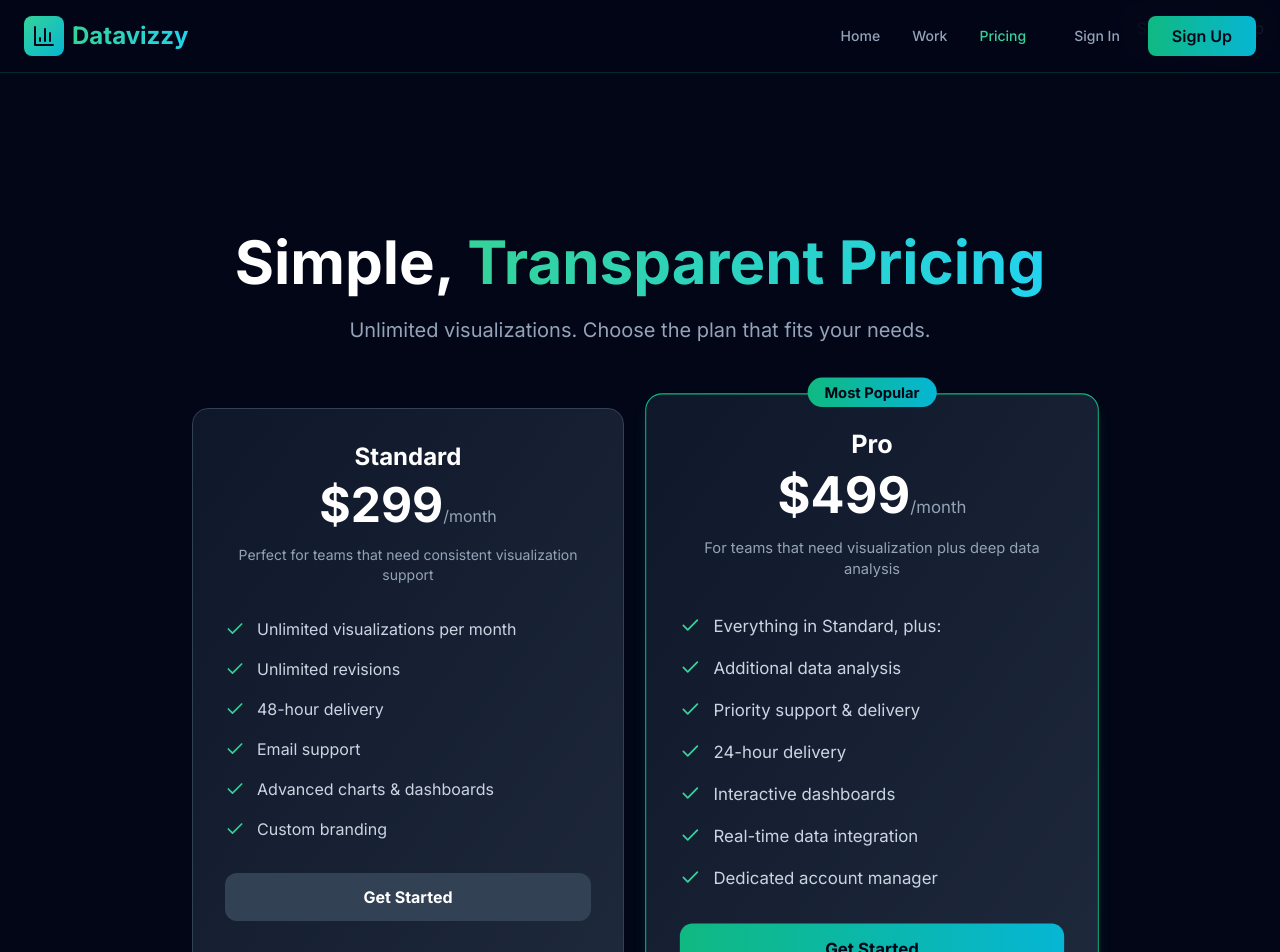
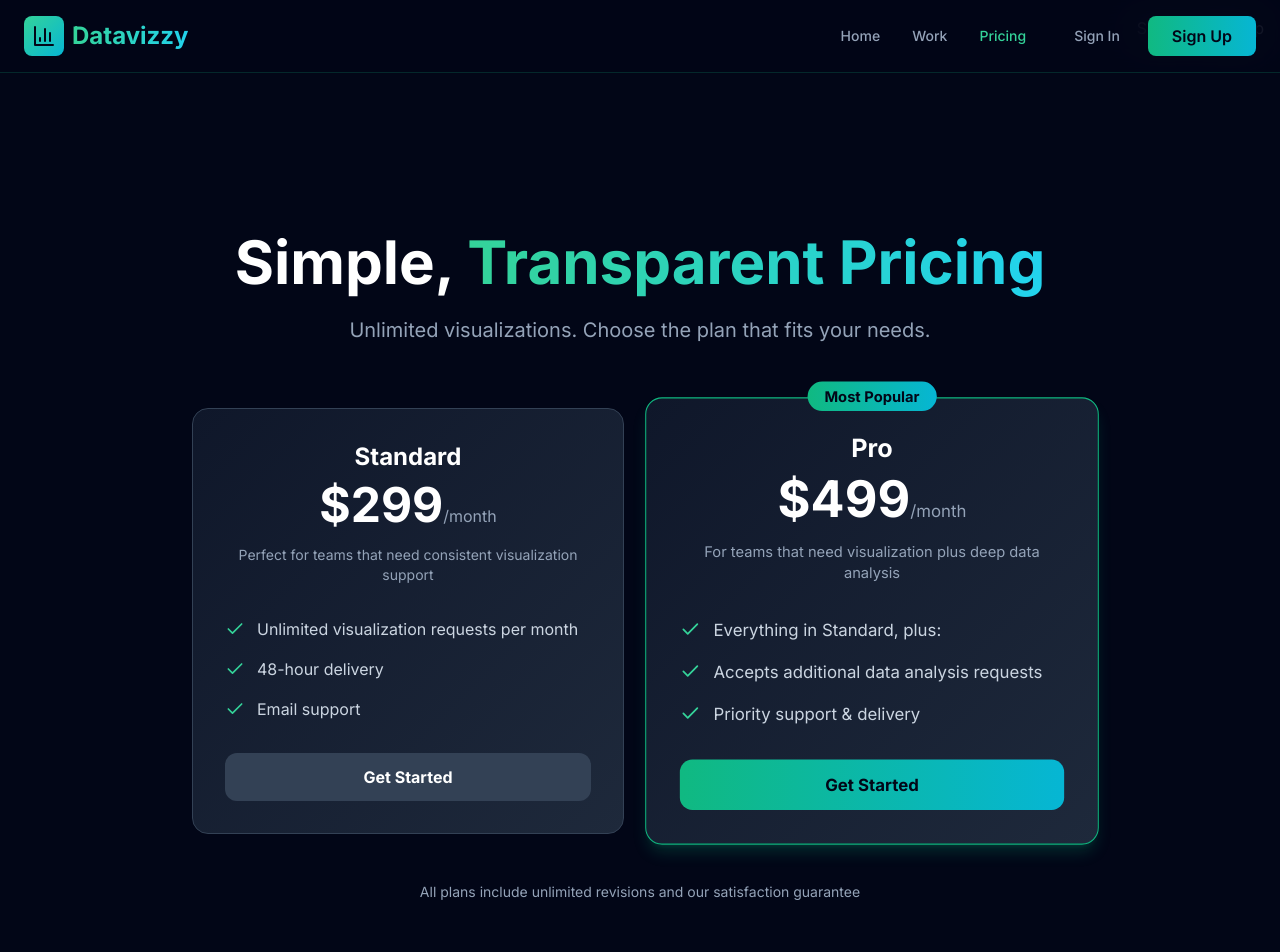
Before and after one commit to jmorgs11/datavizzy-app, a Next.js app: page /pricing in a window 1280 px wide. Shown: the top 952 px of the page. Built offline with nearby package versions, Linux system fonts and the light colour scheme; no server answers.

Commit message:
Edit pricing descriptions

```diff
--- a/app/pricing/page.tsx
+++ b/app/pricing/page.tsx
@@ -45,12 +45,9 @@ export default function PricingPage() {
       period: '/month',
       description: 'Perfect for teams that need consistent visualization support',
       features: [
-        'Unlimited visualizations per month',
-        'Unlimited revisions',
+        'Unlimited visualization requests per month',
         '48-hour delivery',
-        'Email support',
-        'Advanced charts & dashboards',
-        'Custom branding'
+        'Email support'
       ],
       popular: false,
       priceId: process.env.NEXT_PUBLIC_STRIPE_STARTER_PRICE_ID || 'price_standard'
@@ -62,12 +59,8 @@ export default function PricingPage() {
       description: 'For teams that need visualization plus deep data analysis',
       features: [
         'Everything in Standard, plus:',
-        'Additional data analysis',
-        'Priority support & delivery',
-        '24-hour delivery',
-        'Interactive dashboards',
-        'Real-time data integration',
-        'Dedicated account manager'
+        'Accepts additional data analysis requests',
+        'Priority support & delivery'
       ],
       popular: true,
       priceId: process.env.NEXT_PUBLIC_STRIPE_PRO_PRICE_ID || 'price_pro'
```
